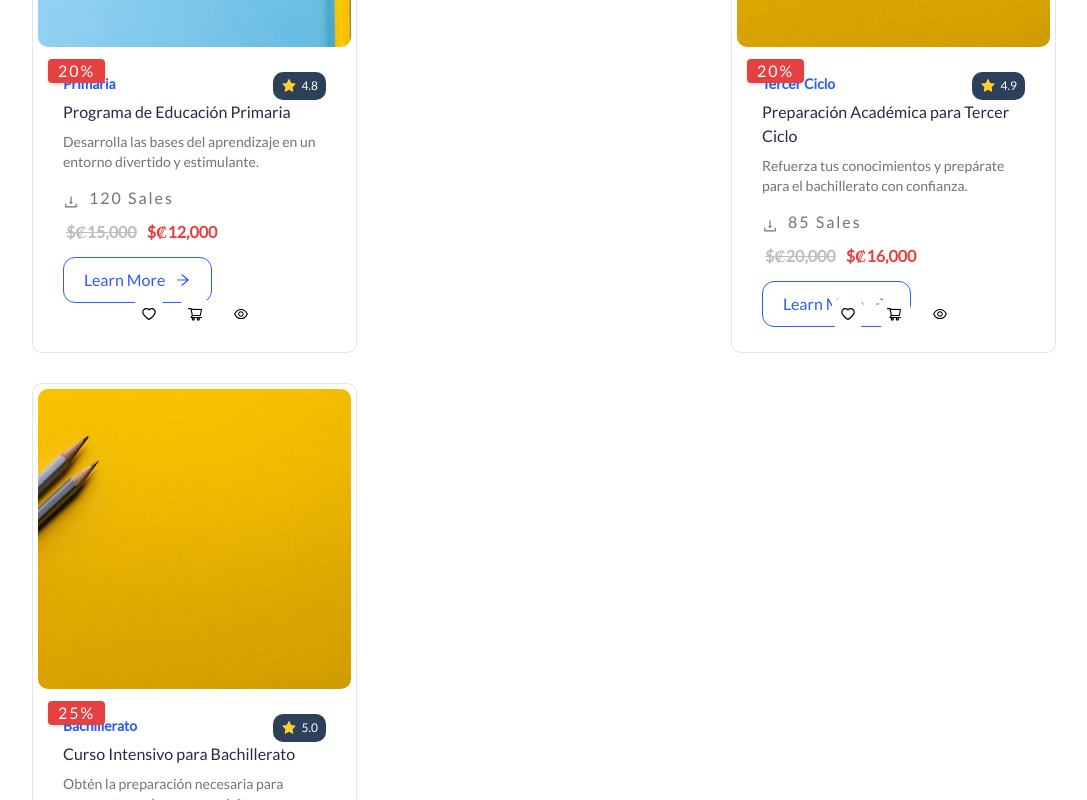
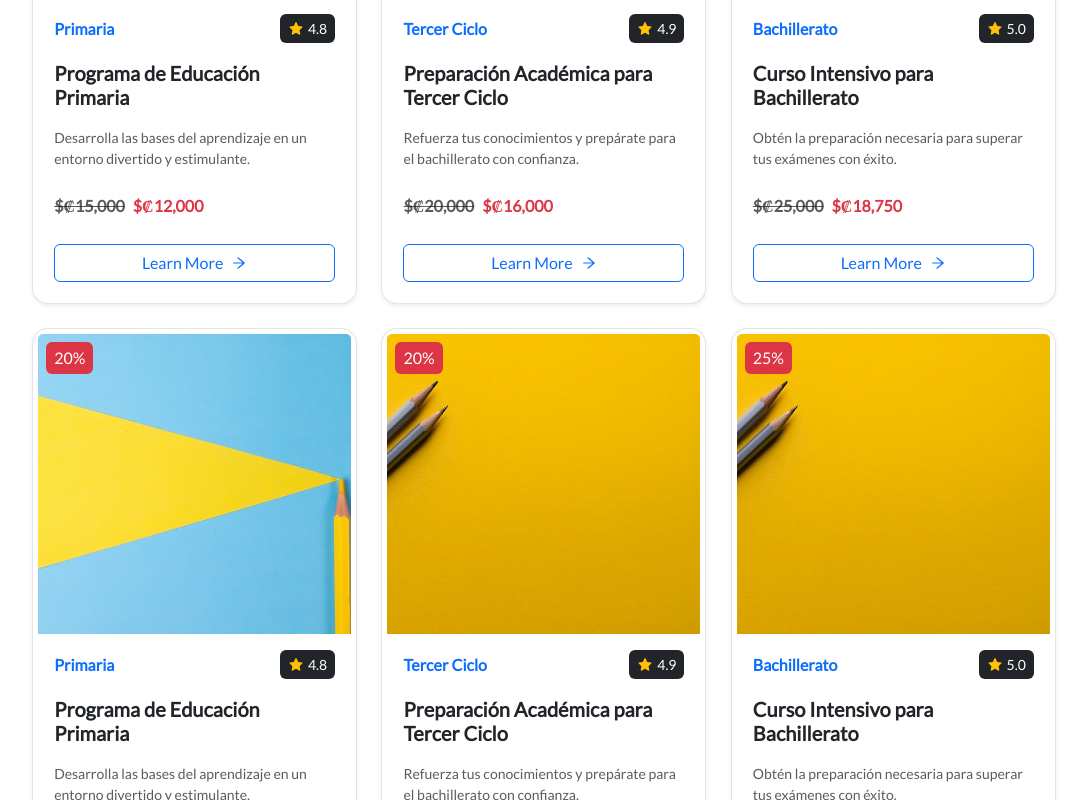
Before and after one commit to davidrorez/TopAcademyFrontend, a React (Create React App) app: page / in a window 1280 px wide. Shown: the part 2420-3220 px from the top of the page, without its empty margins (96-1183 px from the left). Built offline with nearby package versions, Linux system fonts and the light colour scheme.

Commit message:
Implement Facebook comments integration and enhance component layouts for better user experience

```diff
--- a/src/components/Experts/Experts.jsx
+++ b/src/components/Experts/Experts.jsx
@@ -8,13 +8,15 @@ import ProductThumbnails3 from "../../assets/product-thumbnails-2.jpg";
 
 export default function Experts() {
     return (
-        <div className="experts">
+        <div className="experts container">
             <SectionHeader
                 subtitle="Nuestros Cursos"
                 title="Formación Académica de Calidad"
                 paragraph="Explora nuestros programas educativos diseñados para ayudarte a alcanzar el éxito académico desde la primaria hasta el bachillerato."
             />
-            <div className="products-container">
+
+            <div className="row justify-content-center">
+                <div className="col-12 col-sm-6 col-md-4 d-flex justify-content-center mb-4">
                     <Product
                         thumbnails={ProductThumbnails1}
                         category={"Primaria"}
@@ -22,10 +24,11 @@ export default function Experts() {
                         description={"Desarrolla las bases del aprendizaje en un entorno divertido y estimulante."}
                         price={"₡15,000"}
                         disscount={"₡12,000"}
-                    saleCount={"120"}
                         badge={"20%"}
                         stars={"4.8"}
                     />
+                </div>
+                <div className="col-12 col-sm-6 col-md-4 d-flex justify-content-center mb-4">
                     <Product
                         thumbnails={ProductThumbnails2}
                         category={"Tercer Ciclo"}
@@ -33,10 +36,11 @@ export default function Experts() {
                         description={"Refuerza tus conocimientos y prepárate para el bachillerato con confianza."}
                         price={"₡20,000"}
                         disscount={"₡16,000"}
-                    saleCount={"85"}
                         badge={"20%"}
                         stars={"4.9"}
                     />
+                </div>
+                <div className="col-12 col-sm-6 col-md-4 d-flex justify-content-center mb-4">
                     <Product
                         thumbnails={ProductThumbnails3}
                         category={"Bachillerato"}
@@ -44,11 +48,48 @@ export default function Experts() {
                         description={"Obtén la preparación necesaria para superar tus exámenes con éxito."}
                         price={"₡25,000"}
                         disscount={"₡18,750"}
-                    saleCount={"140"}
+                        badge={"25%"}
+                        stars={"5.0"}
+                    />
+                </div>
+
+                <div className="col-12 col-sm-6 col-md-4 d-flex justify-content-center mb-4">
+                    <Product
+                        thumbnails={ProductThumbnails1}
+                        category={"Primaria"}
+                        title={"Programa de Educación Primaria"}
+                        description={"Desarrolla las bases del aprendizaje en un entorno divertido y estimulante."}
+                        price={"₡15,000"}
+                        disscount={"₡12,000"}
+                        badge={"20%"}
+                        stars={"4.8"}
+                    />
+                </div>
+                <div className="col-12 col-sm-6 col-md-4 d-flex justify-content-center mb-4">
+                    <Product
+                        thumbnails={ProductThumbnails2}
+                        category={"Tercer Ciclo"}
+                        title={"Preparación Académica para Tercer Ciclo"}
+                        description={"Refuerza tus conocimientos y prepárate para el bachillerato con confianza."}
+                        price={"₡20,000"}
+                        disscount={"₡16,000"}
+                        badge={"20%"}
+                        stars={"4.9"}
+                    />
+                </div>
+                <div className="col-12 col-sm-6 col-md-4 d-flex justify-content-center mb-4">
+                    <Product
+                        thumbnails={ProductThumbnails3}
+                        category={"Bachillerato"}
+                        title={"Curso Intensivo para Bachillerato"}
+                        description={"Obtén la preparación necesaria para superar tus exámenes con éxito."}
+                        price={"₡25,000"}
+                        disscount={"₡18,750"}
                         badge={"25%"}
                         stars={"5.0"}
                     />
                 </div>
             </div>
+        </div>
     );
 }
--- a/src/components/Navbar/Navbar.jsx
+++ b/src/components/Navbar/Navbar.jsx
@@ -5,6 +5,16 @@ import "bootstrap/dist/js/bootstrap.bundle.min.js";
 import logo from "../../assets/academy-logo1.PNG";
 
 export default function Navbar() {
+
+  const handleMatricularClick = () => {
+    const whatsappNumber = "50687884669";
+    const message = "¡Hola! Estoy muy interesado/a en matricularme en Top Academy. Me gustaría recibir más información sobre los cursos disponibles, los horarios y el proceso de inscripción. Muchas gracias.";
+    const encodedMessage = encodeURIComponent(message);
+    const whatsappUrl = `https://wa.me/${whatsappNumber}?text=${encodedMessage}`;
+
+    window.open(whatsappUrl, "_blank");
+  };
+
   return (
     <nav className="navbar navbar-expand-lg navbar-light bg-white fixed-top shadow-sm">
       <div className="container-fluid">
@@ -81,6 +91,7 @@ export default function Navbar() {
           {/* Botón Matrícular */}
           <button
             type="button"
+            onClick={handleMatricularClick}
             className="btn btn-primary d-flex align-items-center gap-2 px-4 py-2 text-uppercase fw-medium"
           >
             Matrícular <BiRightArrowAlt size={20} />
--- a/src/components/Product/Product.jsx
+++ b/src/components/Product/Product.jsx
@@ -1,61 +1,55 @@
 import React from "react";
 import {
-    AiOutlineHeart,
-    AiOutlineEye,
-    AiOutlineShoppingCart,
   AiFillStar,
-    AiOutlineDownload,
   AiOutlineArrowRight,
-} from "react-icons/ai"
+} from "react-icons/ai";
 
-import "./Product.css"
+import "./Product.css";
 
-export default function Product({thumbnails, category, title, description, saleCount,price, disscount, stars, badge }) {
+export default function Product({
+  thumbnails,
+  category,
+  title,
+  description,
+  price,
+  disscount,
+  stars,
+  badge,
+}) {
   return (
-        <div className="product">
-            <div className="top">
-                <div className="thumbnails">
-                    <img src={thumbnails} alt={title + " product thumbnails"} />
-                </div>
-                <div className="actions">
-                    <div className="top-badge">{badge}</div>
-                    <div className="action-button">
-                        <div className="like">
-                            <AiOutlineHeart />
-                        </div>
-                        <div className="basket">
-                            <AiOutlineShoppingCart />
-                        </div>
-                        <div className="watch">
-                            <AiOutlineEye />
+    <div className="card product shadow-sm rounded-4 overflow-hidden">
+      <div className="position-relative top-section">
+        <img
+          src={thumbnails}
+          alt={`${title} product thumbnail`}
+          className="card-img-top object-fit-cover"
+          style={{ height: "300px", width: "100%" }}
+        />
+        <div className="position-absolute top-0 start-0 m-2 px-2 py-1 bg-danger text-white rounded">
+          {badge}
         </div>
       </div>
+
+      <div className="card-body d-flex flex-column justify-content-between" style={{ height: "300px" }}>
+        <div className="d-flex justify-content-between align-items-center mb-2">
+          <a href={`/${category}`} className="text-primary fw-bold text-decoration-none">
+            {category}
+          </a>
+          <div className="bg-dark text-white px-2 py-1 rounded d-flex align-items-center gap-1">
+            <AiFillStar className="text-warning" />
+            <span className="small">{stars}</span>
           </div>
         </div>
-            <div className="bottom">
-                <div className="category">
-                    <a href={"/" + category} className="product-category">{category}</a>
-                    <div className="rate">
-                        <AiFillStar className="star-icon" />
-                        <span className="digit">{stars}</span>
+        <h5 className="card-title fw-bold">{title}</h5>
+        <p className="card-text text-muted small">{description}</p>
+        <div className="d-flex gap-2 align-items-center mb-3">
+          <span className="text-muted text-decoration-line-through fw-bold">${price}</span>
+          <span className="text-danger fw-bold">${disscount}</span>
         </div>
-                </div>
-                <h5 className="product-title">{title}</h5>
-                <p className="product-description">{description}</p>
-                <div className="sale">
-                    <AiOutlineDownload className="download-icon" />
-                    <h6 className="sale-count">{saleCount} Sales</h6>
-                </div>
-                <div className="price">
-                    <h5 className="main">${price}</h5>
-                    <h5 className="disscount">${disscount}</h5>
-                </div>
-
-                <button className="learn-more">
-                    <span>Learn More</span>
-                    <AiOutlineArrowRight className="arrow-right-icon" />
+        <button className="btn btn-outline-primary w-100 d-flex justify-content-center align-items-center gap-2">
+          Learn More <AiOutlineArrowRight />
         </button>
       </div>
     </div>
-    )
+  );
 }
--- a/src/components/Review/Review.jsx
+++ b/src/components/Review/Review.jsx
@@ -1,38 +1,40 @@
-import React from "react";
+import React, { useEffect } from "react";
 import SectionHeader from "../Section-Header/SectionHeader";
-import Comment from "../Comment/Comment";
 import "./Review.css";
-import Avatar1 from "../../assets/Avatar.jpg";
-import Avatar2 from "../../assets/Avatar.jpg";
-import Avatar3 from "../../assets/Avatar.jpg";
 
 export default function Review() {
+  useEffect(() => {
+    // Carga el SDK de Facebook si no está cargado
+    if (!window.FB) {
+      const script = document.createElement("script");
+      script.async = true;
+      script.defer = true;
+      script.crossOrigin = "anonymous";
+      script.src = "https://connect.facebook.net/es_ES/sdk.js#xfbml=1&version=v17.0";
+      document.body.appendChild(script);
+    } else {
+      window.FB.XFBML.parse();
+    }
+  }, []);
+
   return (
     <div className="review">
       <SectionHeader
         subtitle={"Testimonios"}
         title={"Lo que dicen nuestros estudiantes"}
-                paragraph={"Nuestros estudiantes comparten cómo la academia ha impactado positivamente su aprendizaje y crecimiento académico."}
+        paragraph={
+          "Nuestros estudiantes comparten cómo la academia ha impactado positivamente su aprendizaje y crecimiento académico."
+        }
       />
       <div className="review-container">
-                <Comment
-                    username={"Ana López"}
-                    title={"Estudiante de Primaria"}
-                    profile_src={Avatar1}
-                    text={"Gracias a la academia ahora entiendo mejor las matemáticas y me divierto aprendiendo todos los días."}
-                />
-                <Comment
-                    username={"Diego Martínez"}
-                    title={"Estudiante de Tercer Ciclo"}
-                    profile_src={Avatar2}
-                    text={"Las clases son dinámicas y los profesores explican muy bien. Me siento más seguro con mis tareas y exámenes."}
-                />
-                <Comment
-                    username={"Valeria Gómez"}
-                    title={"Estudiante de Bachillerato"}
-                    profile_src={Avatar3}
-                    text={"La preparación para los exámenes de bachillerato ha sido excelente. Estoy mucho más preparada gracias a sus cursos."}
-                />
+        <div id="fb-root"></div>
+        <div
+          className="fb-comments"
+          data-href="https://www.facebook.com/Topacademycr"
+          data-width="500"
+          data-numposts="5"
+          data-order-by="reverse_time"
+        ></div>
       </div>
     </div>
   );
```
Also changed, not shown: src/components/Comment/Comment.jsx (+29 -32 lines), src/components/Footer/Footer.jsx (+69 -44 lines), src/components/Matters/Matters.jsx (+12 -1 lines). Lines whose indentation alone changed are shown as unchanged.
